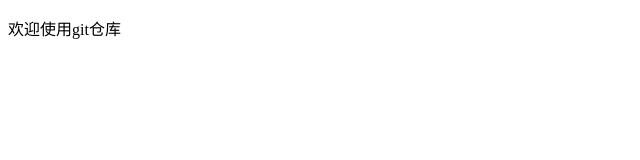
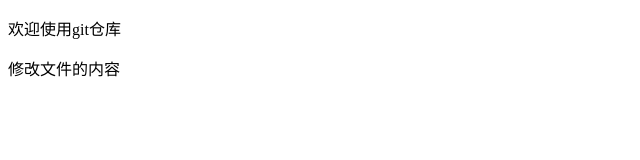
Before and after one commit to wengzipeng/gitcangku, a plain HTML site: page index.html in a window 1280 px wide. Shown: the whole page, without its empty margins (0-640 px from the left). Drawn offline with Linux system fonts and the light colour scheme.

Commit message:
修改了index.html的内容

```diff
--- a/index.html
+++ b/index.html
@@ -10,6 +10,7 @@
 
 <body>
     <p>欢迎使用git仓库</p>
+    <p>修改文件的内容</p>
 </body>
 
 </html>
```
